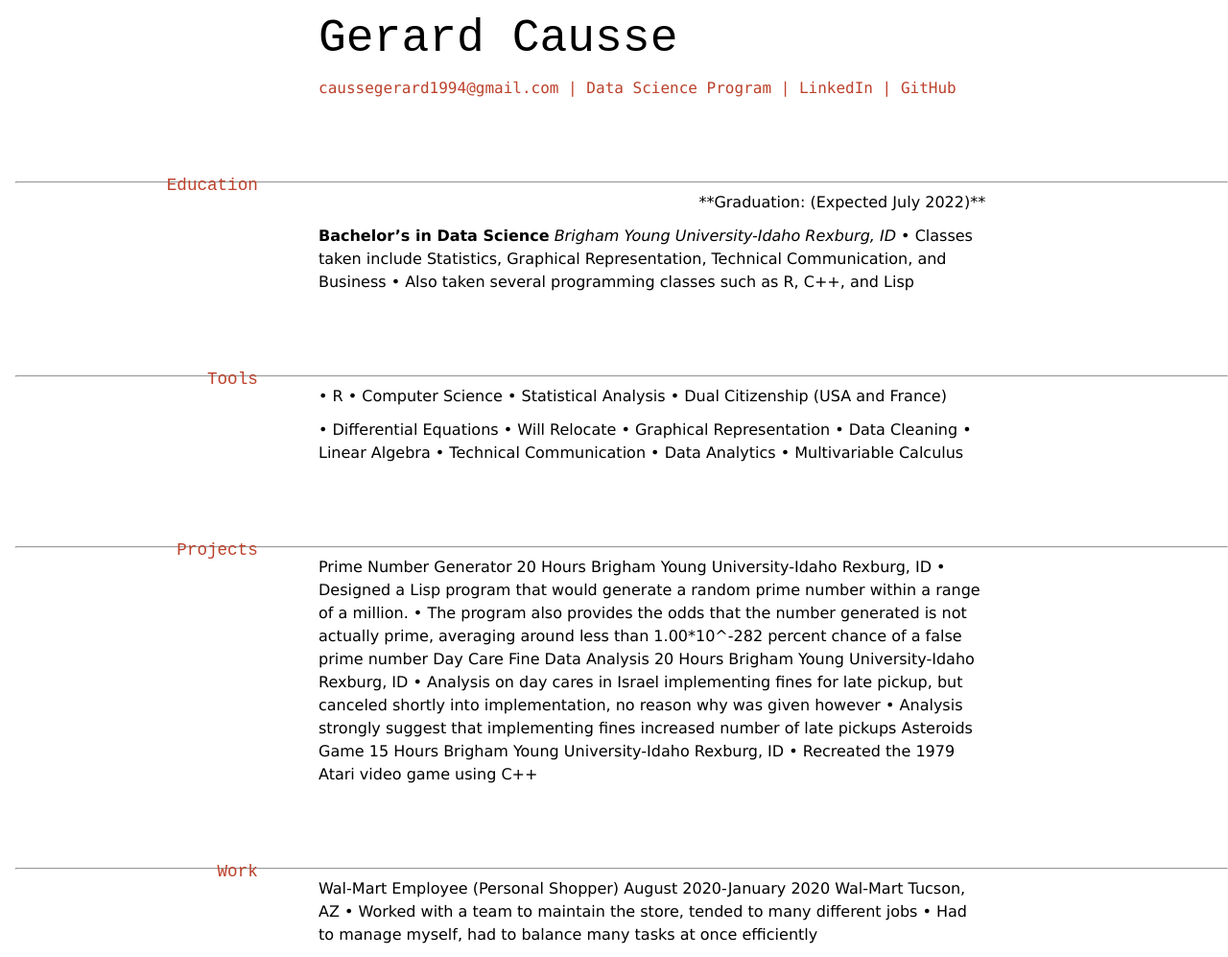
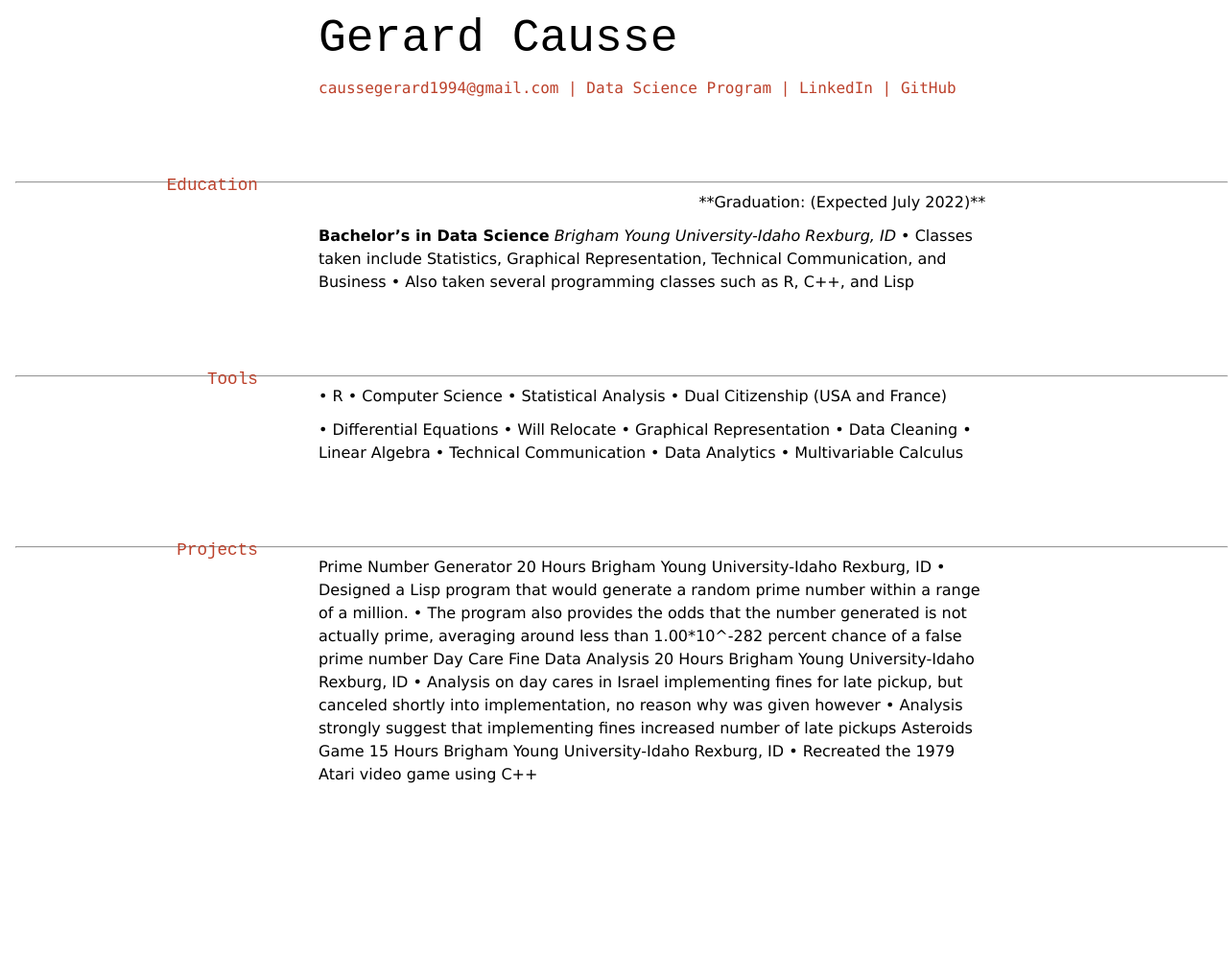
Before and after one commit to GrodCausse/Resume, a Jekyll site: the page built from docs/index.md, in a window 1280 px wide. Shown: the whole page at 96% size. Built offline with Jekyll 4.4.1, drawn with Linux system fonts in a browser that asks for light colours; after the commit the page ends 900 px from its top, so only the background shows below that.

Commit message:
Update index.md
Removed work experience. Add jobs that are data science applicable. If you don't have any, get some! :)

```diff
--- a/docs/index.md
+++ b/docs/index.md
@@ -58,14 +58,6 @@ Asteroids Game								            	       15 Hours
 Brigham Young University-Idaho 							    Rexburg, ID
 •	Recreated the 1979 Atari video game using C++
 
-## Work
-
-_______________________________________________________
-
-Wal-Mart Employee (Personal Shopper)			                 August 2020-January 2020
-Wal-Mart										Tucson, AZ
-•	Worked with a team to maintain the store, tended to many different jobs
-•	Had to manage myself, had to balance many tasks at once efficiently
 
 
 
```
